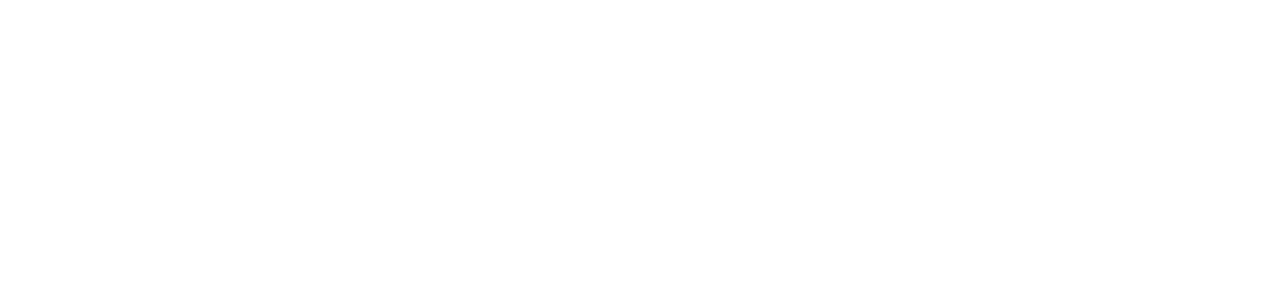
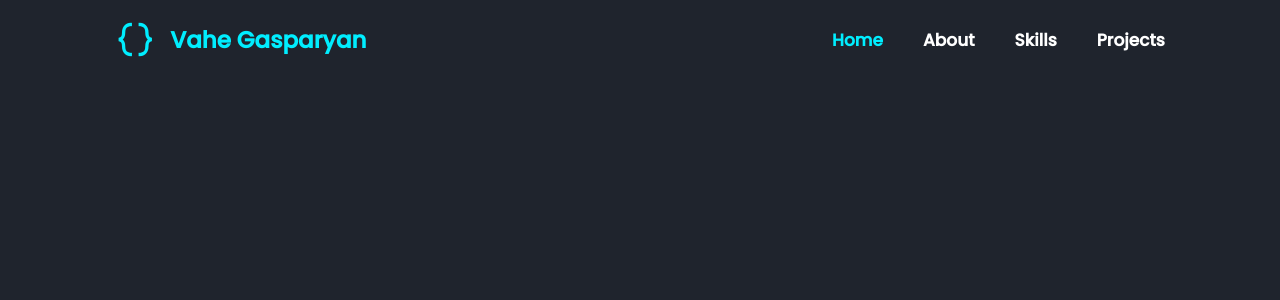
Before and after one commit to VaheGasparyan/my-portfolio, a React (Create React App) app: page / in a window 1280 px wide. Shown: the top 300 px of the page. Built offline with nearby package versions, Linux system fonts and the light colour scheme.

Commit message:
create header

```diff
--- a/public/index.html
+++ b/public/index.html
@@ -15,6 +15,10 @@
       user's mobile device or desktop. See https://developers.google.com/web/fundamentals/web-app-manifest/
     -->
     <link rel="manifest" href="%PUBLIC_URL%/manifest.json" />
+    <link rel="preconnect" href="https://fonts.googleapis.com">
+    <link rel="preconnect" href="https://fonts.gstatic.com" crossorigin>
+    <link href="https://fonts.googleapis.com/css2?family=Poppins:ital,wght@0,400;0,500;1,900&display=swap" rel="stylesheet">
+    <link href='https://unpkg.com/boxicons@2.1.4/css/boxicons.min.css' rel='stylesheet'>
     <!--
       Notice the use of %PUBLIC_URL% in the tags above.
       It will be replaced with the URL of the `public` folder during the build.
--- a/src/App.css
+++ b/src/App.css
@@ -1,38 +1,27 @@
-.App {
-  text-align: center;
+* {
+    margin: 0;
+    padding: 0;
+    box-sizing: border-box;
+    text-decoration: none;
+    border: none;
+    outline: none;
+    scroll-behavior: smooth;
+    font-family: 'Poppins', sans-serif;
 }
 
-.App-logo {
-  height: 40vmin;
-  pointer-events: none;
+:root {
+    --bg-color: #1f242d;
+    --second-bg-color: #323946;
+    --text-color: #fff;
+    --main-color: #0ef;
 }
 
-@media (prefers-reduced-motion: no-preference) {
-  .App-logo {
-    animation: App-logo-spin infinite 20s linear;
-  }
+html {
+    font-size: 62.5%;
+    overflow-x: hidden;
 }
 
-.App-header {
-  background-color: #282c34;
-  min-height: 100vh;
-  display: flex;
-  flex-direction: column;
-  align-items: center;
-  justify-content: center;
-  font-size: calc(10px + 2vmin);
-  color: white;
+body {
+    background: var(--bg-color);
+    color: var(--text-color);
 }
-
-.App-link {
-  color: #61dafb;
-}
-
-@keyframes App-logo-spin {
-  from {
-    transform: rotate(0deg);
-  }
-  to {
-    transform: rotate(360deg);
-  }
-}
--- /dev/null
+++ b/src/components/header/header.css
@@ -0,0 +1,49 @@
+.header {
+    position: fixed;
+    top: 0;
+    left: 0;
+    width: 100%;
+    padding: 2rem 9%;
+    background: var(--bg-color);
+    display: flex;
+    justify-content: space-between;
+    align-items: center;
+    z-index: 100;
+}
+
+.header .logo {
+    font-size: 2.3rem;
+    color: var(--main-color);
+    font-weight: 600;
+    cursor: default;
+    display: flex;
+    align-items: center;
+}
+
+.header .logo i {
+    font-size: 4rem;
+    margin-right: 1.5rem;
+}
+
+.header .navbar a {
+    font-size: 1.7rem;
+    font-weight: 600;
+    color: var(--text-color);
+    margin-left: 4rem;
+    transition: .3s;
+}
+
+.header .navbar a:first-child {
+    margin-left: 0;
+}
+
+.header .navbar a:hover,
+.header .navbar a.active {
+    color: var(--main-color)
+}
+
+.header #menu-icon {
+    font-size: 3.6rem;
+    color: var(--text-color);
+    display: none;
+}
--- /dev/null
+++ b/src/components/header/index.tsx
@@ -0,0 +1,20 @@
+import './header.css';
+
+const Header = () => {
+    return (
+        <header className='header'>
+            <a href="#" className="logo"><i className='bx bx-code-curly'></i> Vahe Gasparyan</a>
+
+            <i className='bx bx-menu' id='menu-icon'></i>
+
+            <nav className="navbar">
+                <a href="#home" className='active'>Home</a>
+                <a href="#about">About</a>
+                <a href="#skills">Skills</a>
+                <a href="#projects">Projects</a>
+            </nav>
+        </header>
+    )
+};
+
+export default Header;
--- a/src/main/index.tsx
+++ b/src/main/index.tsx
@@ -1,6 +1,10 @@
+import Header from "components/header";
+
 const Main = () => {
     return (
-        <div className='main'></div>
+        <div className='main'>
+            <Header />
+        </div>
     )
 };
 
```
Also changed, not shown: src/images/logo.png (deleted).
